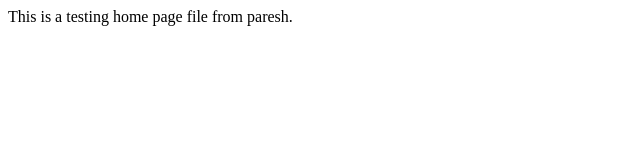
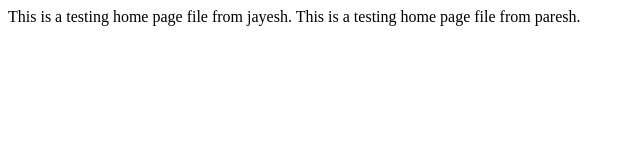
Before and after one commit to paresh-kanjariya/School-Management, a plain HTML site: page WebApplication1/Index.html in a window 1280 px wide. Shown: the whole page, without its empty margins (0-640 px from the left). Drawn offline with Linux system fonts and the light colour scheme.

Commit message:
test changes

```diff
--- a/WebApplication1/Index.html
+++ b/WebApplication1/Index.html
@@ -5,6 +5,7 @@
 	<meta charset="utf-8" />
 </head>
 <body>
-    This is a testing home page file from paresh.
+    This is a testing home page file from jayesh.
+	This is a testing home page file from paresh.
 </body>
 </html>
```
